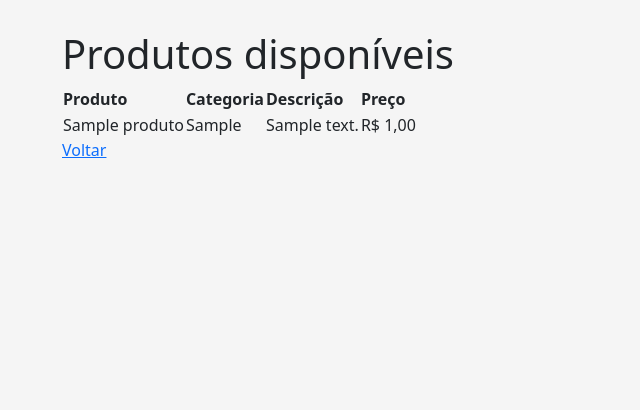
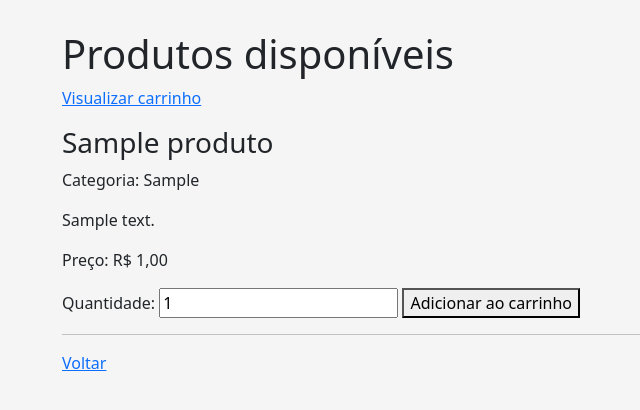
Before and after one commit to joaovitormuz/Pizzaria, a Django app: page /cliente/produtos/ in a window 1280 px wide. Shown: the part 56-466 px from the top of the page, without its empty margins (38-678 px from the left). Run offline with Django 5.2, Linux system fonts and the light colour scheme; a user stored in the database is signed in; tables that the repository leaves empty hold one stand-in row (values such as "Sample post").

Commit message:
Carrinho de compras

```diff
--- a/app/templates/clientes/produtos.html
+++ b/app/templates/clientes/produtos.html
@@ -7,28 +7,40 @@
 
 <h1>Produtos disponíveis</h1>
 
+<p>
+    <a href="{% url 'visualizar_carrinho' %}">
+        Visualizar carrinho
+    </a>
+</p>
+
 {% if produtos %}
-    <table>
-        <thead>
-            <tr>
-                <th>Produto</th>
-                <th>Categoria</th>
-                <th>Descrição</th>
-                <th>Preço</th>
-            </tr>
-        </thead>
+    {% for produto in produtos %}
+        <div>
+            <h3>{{ produto.nome }}</h3>
+            <p>Categoria: {{ produto.categoria }}</p>
+            <p>{{ produto.descricao }}</p>
+            <p>Preço: R$ {{ produto.preco }}</p>
 
-        <tbody>
-            {% for produto in produtos %}
-                <tr>
-                    <td>{{ produto.nome }}</td>
-                    <td>{{ produto.categoria }}</td>
-                    <td>{{ produto.descricao }}</td>
-                    <td>R$ {{ produto.preco }}</td>
-                </tr>
-            {% endfor %}
-        </tbody>
-    </table>
+            <form method="POST"
+                  action="{% url 'adicionar_ao_carrinho' produto.pk %}">
+                {% csrf_token %}
+
+                <label>Quantidade:</label>
+                <input
+                    type="number"
+                    name="quantidade"
+                    value="1"
+                    min="1"
+                    required
+                >
+
+                <button type="submit">
+                    Adicionar ao carrinho
+                </button>
+            </form>
+        </div>
+        <hr>
+    {% endfor %}
 {% else %}
     <p>Nenhum produto disponível no momento.</p>
 {% endif %}
--- a/app/views.py
+++ b/app/views.py
@@ -4,8 +4,13 @@ from django.contrib import messages
 from django.contrib.auth.decorators import login_required
 from django.http import HttpResponseForbidden
 
-from .models import Cliente, Pedido, Produto
-from .forms import ClienteForm
+from django.db import transaction
+from .models import Cliente, Pedido, Produto, ItemPedido
+from .forms import (
+    ClienteForm,
+    AdicionarProdutoForm,
+    ConfirmarPedidoForm
+)
 
 
 # =====================================================
@@ -248,3 +253,162 @@ def produtos_disponiveis(request):
         'clientes/produtos.html',
         {'produtos': produtos}
     )
+# =====================================================
+# ADICIONAR PRODUTO AO CARRINHO
+# =====================================================
+
+@login_required
+def adicionar_ao_carrinho(request, pk):
+    if not hasattr(request.user, 'cliente'):
+        return HttpResponseForbidden(
+            'Esta funcionalidade é exclusiva para clientes.'
+        )
+
+    if request.method != 'POST':
+        return redirect('produtos_disponiveis')
+
+    produto = get_object_or_404(
+        Produto,
+        pk=pk,
+        disponibilidade=True
+    )
+
+    form = AdicionarProdutoForm(request.POST)
+
+    if form.is_valid():
+        quantidade = form.cleaned_data['quantidade']
+
+        carrinho = request.session.get('carrinho', {})
+
+        produto_id = str(produto.pk)
+
+        carrinho[produto_id] = (
+            carrinho.get(produto_id, 0) + quantidade
+        )
+
+        request.session['carrinho'] = carrinho
+
+        messages.success(
+            request,
+            f'{produto.nome} adicionado ao carrinho!'
+        )
+
+    return redirect('produtos_disponiveis')
+
+    # =====================================================
+# VISUALIZAR CARRINHO
+# =====================================================
+
+@login_required
+def visualizar_carrinho(request):
+    if not hasattr(request.user, 'cliente'):
+        return HttpResponseForbidden(
+            'Esta funcionalidade é exclusiva para clientes.'
+        )
+
+    carrinho = request.session.get('carrinho', {})
+
+    produtos = []
+    total = 0
+
+    for produto_id, quantidade in carrinho.items():
+        try:
+            produto = Produto.objects.get(
+                pk=produto_id,
+                disponibilidade=True
+            )
+        except Produto.DoesNotExist:
+            continue
+
+        subtotal = produto.preco * quantidade
+
+        produtos.append({
+            'produto': produto,
+            'quantidade': quantidade,
+            'subtotal': subtotal
+        })
+
+        total += subtotal
+
+    return render(
+        request,
+        'clientes/carrinho.html',
+        {
+            'produtos': produtos,
+            'total': total
+        }
+    )
+
+# =====================================================
+# CONFIRMAR PEDIDO
+# =====================================================
+
+@login_required
+def confirmar_pedido(request):
+    if not hasattr(request.user, 'cliente'):
+        return HttpResponseForbidden(
+            'Esta funcionalidade é exclusiva para clientes.'
+        )
+
+    carrinho = request.session.get('carrinho', {})
+
+    if not carrinho:
+        messages.warning(request, 'Seu carrinho está vazio.')
+        return redirect('visualizar_carrinho')
+
+    if request.method == 'POST':
+        form = ConfirmarPedidoForm(request.POST)
+
+        if form.is_valid():
+            try:
+                with transaction.atomic():
+                    pedido = Pedido.objects.create(
+                        cliente=request.user.cliente,
+                        tipo_entrega=form.cleaned_data['tipo_entrega'],
+                        endereco_entrega=(
+                            form.cleaned_data['endereco_entrega']
+                            if form.cleaned_data['tipo_entrega'] == 'Entrega'
+                            else ''
+                        )
+                    )
+
+                    for produto_id, quantidade in carrinho.items():
+                        produto = Produto.objects.get(
+                            pk=produto_id,
+                            disponibilidade=True
+                        )
+
+                        ItemPedido.objects.create(
+                            pedido=pedido,
+                            produto=produto,
+                            quantidade=quantidade,
+                            preco_unitario=produto.preco,
+                            subtotal=produto.preco * quantidade
+                        )
+
+                    pedido.calcularTotal()
+
+                del request.session['carrinho']
+
+                messages.success(
+                    request,
+                    f'Pedido #{pedido.id_pedido} realizado com sucesso!'
+                )
+
+                return redirect('meus_pedidos')
+
+            except Produto.DoesNotExist:
+                messages.error(
+                    request,
+                    'Um dos produtos do carrinho não está mais disponível.'
+                )
+                return redirect('visualizar_carrinho')
+
+    else:
+        form = ConfirmarPedidoForm()
+
+    return render(
+        request,
+        'clientes/confirmar_pedido.html',
+        {'form': form}
+    )
--- a/config/urls.py
+++ b/config/urls.py
@@ -61,4 +61,21 @@ urlpatterns = [
     views.produtos_disponiveis,
     name='produtos_disponiveis'
     ),
+    path(
+    'cliente/carrinho/',
+    views.visualizar_carrinho,
+    name='visualizar_carrinho'
+    ),
+
+    path(
+    'cliente/carrinho/adicionar/<int:pk>/',
+    views.adicionar_ao_carrinho,
+    name='adicionar_ao_carrinho'
+    ),
+
+    path(
+    'cliente/confirmar-pedido/',
+    views.confirmar_pedido,
+    name='confirmar_pedido'
+),
 ]
```
Also changed, not shown: app/forms.py (+39 -0 lines), app/templates/clientes/carrinho.html (added, +46 -0 lines), app/templates/clientes/confirmar_pedido.html (added, +24 -0 lines), README.md.
